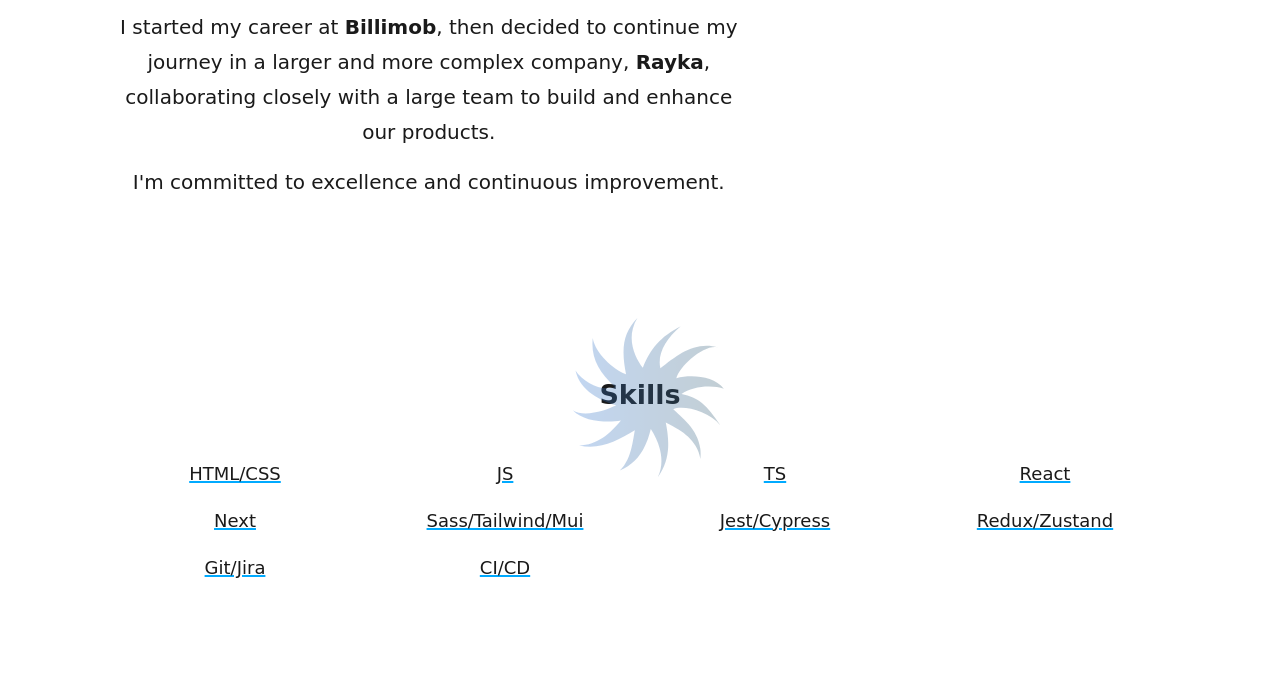
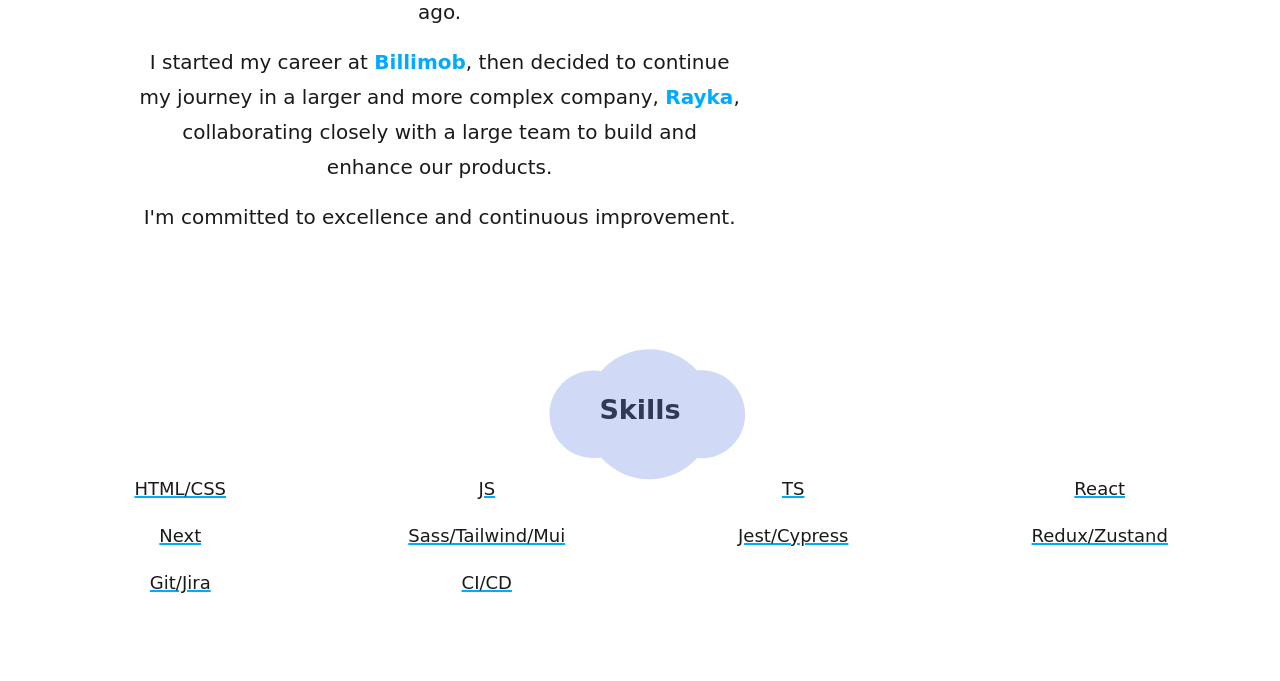
Before and after one commit to Mobinafshari/portfolio-main, an Eleventy site: page src/index.html in a window 1280 px wide. Shown: the part 315-996 px from the top of the page. Built offline with nearby package versions, Linux system fonts and the light colour scheme; Eleventy itself is replaced by a stand-in of ours; files that its build step writes are made by us from their sources.

Commit message:
some styles added

```diff
--- a/src/index.html
+++ b/src/index.html
@@ -31,30 +31,70 @@
             </nav>
           </div>
         </div>
-
       </header>
       <main>
-
+        <div class="container">
           <section class="wrapper">
             <section class="about-me">
               <article class="about-me__text">
                 <h1>Hi there! I'm Mobin</h1>
-                    <p>I began my journey as a <strong>Frontend Developer</strong> 2 years ago. </p>
-                    <p>I started my career at <strong>Billimob</strong>, then decided to continue my journey in a larger and more complex company, <strong>Rayka</strong>, collaborating closely with a large team to build and enhance our products.</p>
+                <p>
+                  I began my journey as a <strong>Frontend Developer</strong> 2
+                  years ago.
+                </p>
+                <p>
+                  I started my career at
+                  <strong style="color: hsla(200, 100%, 50%, 1)"
+                    >Billimob</strong
+                  >, then decided to continue my journey in a larger and more
+                  complex company,
+                  <strong style="color: hsla(200, 100%, 50%, 1)">Rayka</strong>,
+                  collaborating closely with a large team to build and enhance
+                  our products.
+                </p>
                 <p>I'm committed to excellence and continuous improvement.</p>
-                    <svg class="wave-one" xmlns="http://www.w3.org/2000/svg" width="200" height="200" fill="none" viewBox="0 0 58 47" version="1.1" xmlns:xlink="http://www.w3.org/1999/xlink" xmlns:svgjs="http://svgjs.dev/svgjs"><path fill="rgba(101, 132, 223, 1)" d="M16.6 7.9c-3.3-6 7.4-9.1 13.7-4.5 9.8-7 21.1 1.6 16.1 8.2C55.9 8 62.2 23 51.2 25.3c3.9 14.6-9 13-13.3 9.7 6.3 7.5-6 12.4-12.1 8-5.8 5.6-21.6 3.5-17-5C.4 39.9-4.8 22.9 7.5 20.7c-6.2-6-3.6-13.6 9.1-12.8Z"></path></svg>
-
+                <svg
+                  class="wave-one"
+                  xmlns="http://www.w3.org/2000/svg"
+                  width="200"
+                  height="200"
+                  fill="none"
+                  viewBox="0 0 58 47"
+                  version="1.1"
+                  xmlns:xlink="http://www.w3.org/1999/xlink"
+                  xmlns:svgjs="http://svgjs.dev/svgjs">
+                  <path
+                    fill="rgba(101, 132, 223, 1)"
+                    d="M16.6 7.9c-3.3-6 7.4-9.1 13.7-4.5 9.8-7 21.1 1.6 16.1 8.2C55.9 8 62.2 23 51.2 25.3c3.9 14.6-9 13-13.3 9.7 6.3 7.5-6 12.4-12.1 8-5.8 5.6-21.6 3.5-17-5C.4 39.9-4.8 22.9 7.5 20.7c-6.2-6-3.6-13.6 9.1-12.8Z"></path>
+                </svg>
               </article>
               <figure class="about-me__pic">
-                    <img src="./assets/banner-image.png" alt="main page pic">
+                <img src="./assets/banner-image.png" alt="main page pic" />
               </figure>
             </section>
           </section>
+        </div>
+        <div class="container">
           <section class="skills-wrapper">
-          <div class="skills__heading-wrapper"><h2 class="skills__heading">Skills
-          <svg class="wave-two" xmlns="http://www.w3.org/2000/svg" width="160" height="160" fill="none" viewBox="0 0 59 62"><path fill="url(&quot;#SvgjsLinearGradient1016&quot;)" d="M18.6 40.1c-5 1-14.6.5-18.6-4 4.3 2.9 12.8.1 16.8-1.9C10.9 32.4 2.9 28.9 1 20.7c2.9 4.4 10.2 8.4 15.3 6.4-6.4-6-9.4-11.4-8.6-19 1 6 7.9 12.1 12.9 14.1-2-10.1-1.1-16.1 4.4-21.8-4.7 7.8-.9 15.2 2.1 19.3C30 12.3 34 7.6 41.8 3.6c-5.9 5-9.1 10.7-7.9 16.3 6.7-5.2 13.2-10.6 22.5-8.1-5.4-1.5-14.9 7.1-16.3 11.9 5.8-1.5 14.5-.9 18.4 4.1-4.5-1.7-12.4-1-16.4 2 6.7 1.3 9.7 4.2 15.1 12.2-4.7-5.8-14.8-8-18.3-6.3C42 38.8 50.6 44.6 49.4 55 47.9 46 39.1 42.7 36 40.9c1.2 6.2 2.2 13.9-3.1 21.2 3.1-6.3.6-13.7-2.7-18.7-1.7 7.2-5 13.1-12 16.1 4-4 4.8-9.6 5.8-15.6-7 4-13.1 7.7-21.6 5.9 7.1-.2 12.1-4.7 16.2-9.7Z"></path><defs><linearGradient id="SvgjsLinearGradient1016"><stop stop-color="#3a7bd5" offset="0"></stop><stop stop-color="#3a6073" offset="1"></stop></linearGradient></defs></svg>
-
-          </h2></div>
+            <div class="skills__heading-wrapper">
+              <h2 class="skills__heading">
+                Skills
+                <svg
+                class="wave-two"
+                  xmlns="http://www.w3.org/2000/svg"
+                  width="200"
+                  height="200"
+                  fill="none"
+                  viewBox="0 0 64 43"
+                  version="1.1"
+                  xmlns:xlink="http://www.w3.org/1999/xlink"
+                  xmlns:svgjs="http://svgjs.dev/svgjs">
+                  <path
+                    fill="rgba(101, 132, 223, 1)"
+                    d="M49.1 7.5c-.5 0-.9 0-1.4.1C43.9 3.4 38.5.8 32.4.8c-6.1 0-11.6 2.7-15.4 7-.8-.1-1.7-.2-2.5-.2-7.7 0-14 6.3-14 14s6.2 14 14 14c.9 0 1.7-.1 2.5-.2 3.8 4.3 9.3 7 15.4 7s11.5-2.6 15.3-6.8c.5 0 .9.1 1.4.1 7.7 0 14-6.3 14-14 0-7.9-6.3-14.2-14-14.2Z"></path>
+                </svg>
+              </h2>
+            </div>
             <div class="skills">
               <p class="skill">HTML/CSS</p>
               <p class="skill">JS</p>
@@ -68,6 +108,7 @@
               <p class="skill">CI/CD</p>
             </div>
           </section>
+        </div>
       </main>
     </section>
   </body>
--- a/src/style.css
+++ b/src/style.css
@@ -158,7 +158,7 @@ section,
 .container {
   margin-inline: auto;
   padding-inline: 1.5em;
-  max-width: 72rem;
+  max-width: 80rem;
 }
 
 .container--narrow {
@@ -201,13 +201,13 @@ Main Section
 .wave-one {
   position: absolute;
   top: -50px;
-  right: 150px;
+  right: 80px;
   opacity: 0.3;
 }
 .wave-two {
   position: absolute;
-  top: -63px;
-  right: -48px;
+  top: -81px;
+  right: -67px;
   /* right: 675px; */
   opacity: 0.3;
 }
@@ -325,10 +325,7 @@ About Me
 /* /////////
 Skills
 /////////*/
-.skills-wrapper {
-  padding: 100px;
-  /* position: relative; */
-}
+
 .skills {
   display: grid;
   grid-template-columns: repeat(4, 1fr);
```
Lines whose indentation alone changed are shown as unchanged.
